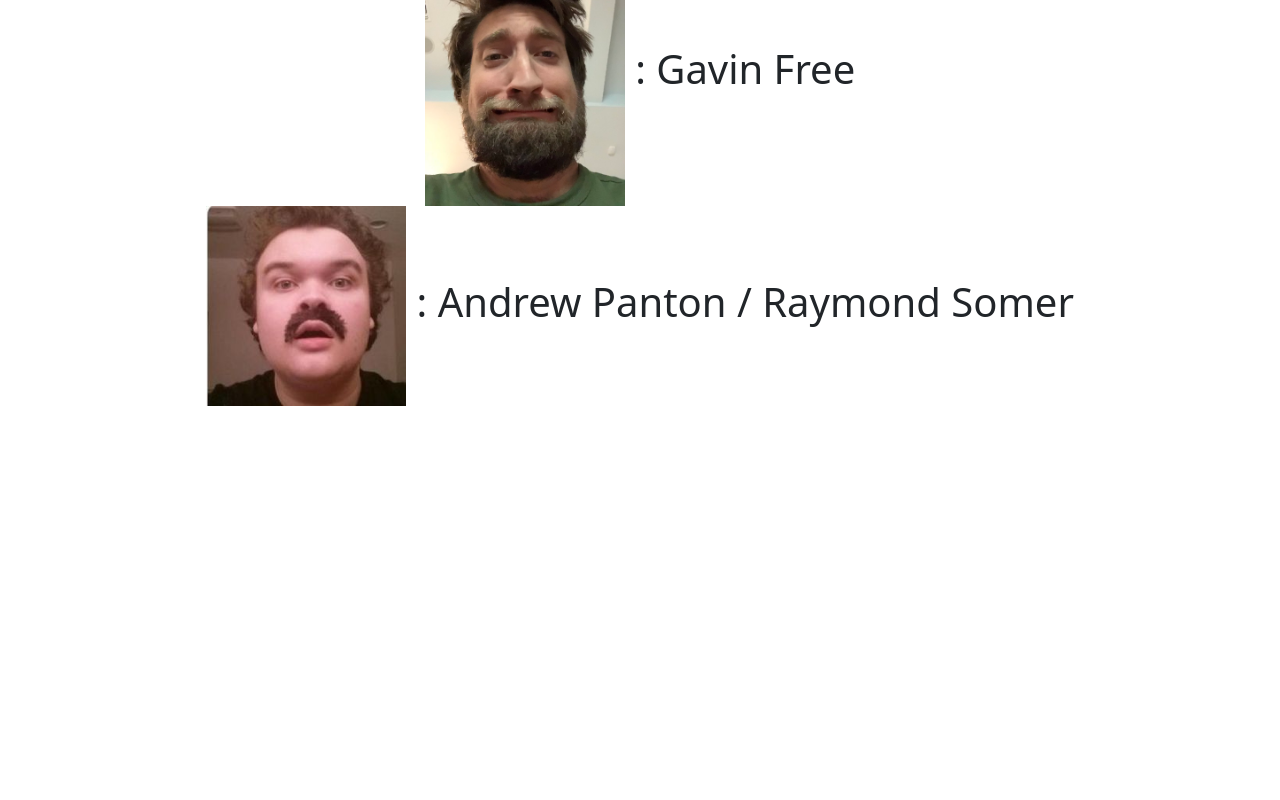
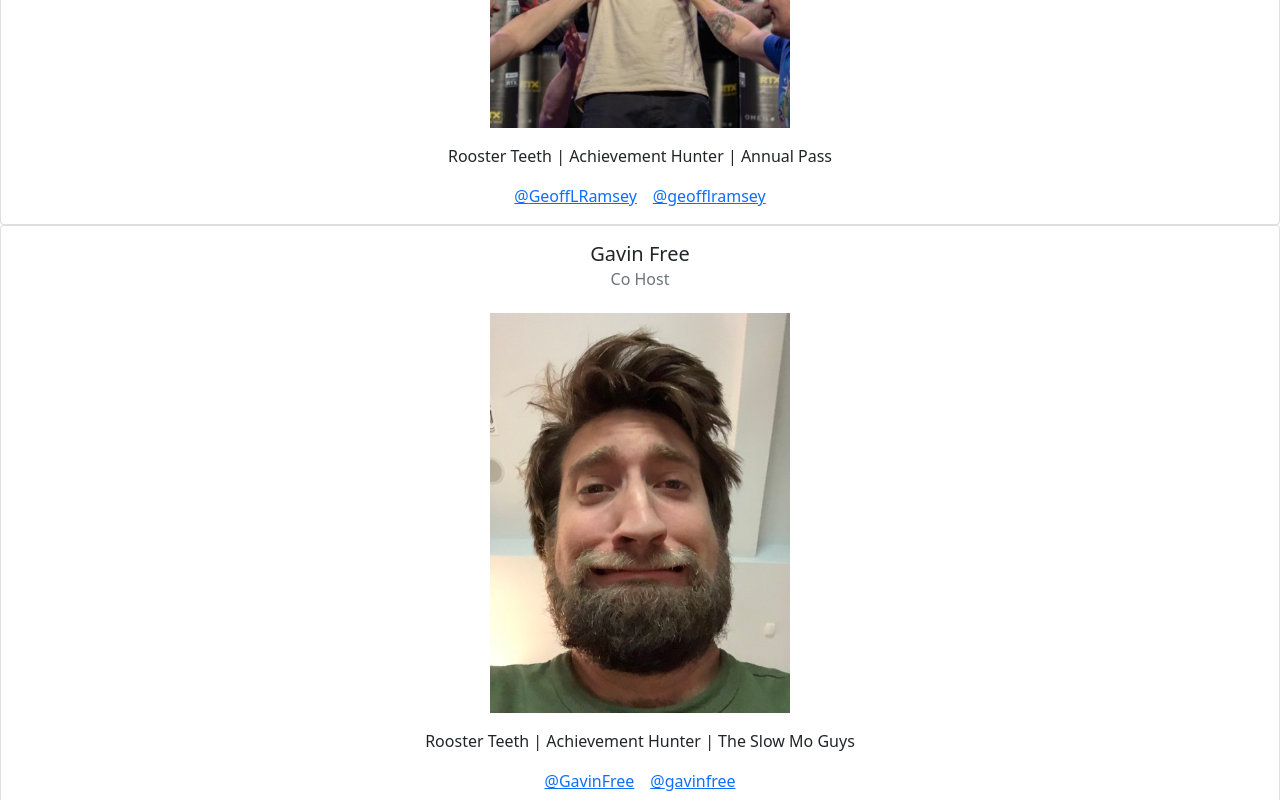
Before and after one commit to joeEscob1023/fkface, a React (Create React App) app in the folder fkface/: page /cast in a window 1280 px wide. Shown: the part 540-1340 px from the top of the page. Before the commit the page ends 954 px from the top, so only its background shows below. Built offline with nearby package versions, Linux system fonts and the light colour scheme.

Commit message:
links are working and cards look great

```diff
--- a/fkface/src/App.css
+++ b/fkface/src/App.css
@@ -57,6 +57,10 @@
   margin-top: 1%;
 }
 
+.image-margin {
+  margin: 0 auto;
+}
+
 .logo {
   width: 12%;
   color: black;
--- a/fkface/src/Components/Cast.js
+++ b/fkface/src/Components/Cast.js
@@ -1,17 +1,30 @@
 import React from "react";
+import {
+  Card, CardText, CardBody, CardLink,
+  CardTitle, CardSubtitle
+} from 'reactstrap';
 
 const Cast = ({castArray}) => {
   console.log(castArray);
   return (
     <div>
-      <h1>{castArray.map((cast, id) => {
+      {castArray.map((cast, id) => {
         return (
-          <div key={id}>
-            {cast.image} : {cast.name}
-
-          </div>
+          <Card key={id}>
+          <CardBody>
+            <CardTitle tag="h5">{cast.name}</CardTitle>
+            <CardSubtitle tag="h6" className="mb-2 text-muted">{cast.status}</CardSubtitle>
+          </CardBody>
+          {/* <img width="100%" src={cast.image} alt="Card image cap" /> */}
+          {cast.image}
+          <CardBody>
+            <CardText>{cast.otherProductions}</CardText>
+            <CardLink href={`https://twitter.com/${cast.twitterHandle}`}>@{cast.twitterHandle}</CardLink>
+            <CardLink href={`https://www.instagram.com/${cast.instagramHandle}/?hl=en`}>@{cast.instagramHandle}</CardLink>
+          </CardBody>
+        </Card>
         )
-      })}</h1>
+      })}
     </div>
   );
 };
--- a/fkface/src/Data/Cast.js
+++ b/fkface/src/Data/Cast.js
@@ -6,37 +6,37 @@ import Gavin from "../Assets/Gavin.jpeg";
 export default [
   {
     id: uuid(),
-    image: <img width={200} src={Geoff} />,
+    image: <img width={300} src={Geoff} className="image-margin"/>,
     name: "Geoff Ramsey",
     status: "Host",
-    twitterHandle: "@GeoffLRamsey",
-    instagramHandle: "@geofflramsey",
-    otherProductions: ["Rooster Teeth", "Achievement Hunter", "Annual Pass"],
+    twitterHandle: "GeoffLRamsey",
+    instagramHandle: "geofflramsey",
+    otherProductions: ["Rooster Teeth | ", "Achievement Hunter | ", "Annual Pass"],
   },
   {
     id: uuid(),
-    image: <img width={200} src={Gavin} />,
+    image: <img width={300} src={Gavin} className="image-margin"/>,
     name: "Gavin Free",
     status: "Co Host",
-    twitterHandle: "@GavinFree",
-    instagramHandle: "@gavinfree",
+    twitterHandle: "GavinFree",
+    instagramHandle: "gavinfree",
     otherProductions: [
-      "Rooster Teeh",
-      "Achievement Hunter",
+      "Rooster Teeth | ",
+      "Achievement Hunter | ",
       "The Slow Mo Guys",
     ],
   },
   {
     id: uuid(),
-    image: <img width={200} src={Andrew} />,
+    image: <img width={300} src={Andrew} className="image-margin"/>,
     name: "Andrew Panton / Raymond Somer",
     status: "Co Host",
-    twitterHandle: "@andrewpanton",
+    twitterHandle: "andrewpanton",
     instagramHandle: "Doesn't have one",
     otherProductions: [
-      "Rooster Teeth",
-      "Achievement Hunter",
-      "Garfield Racing Champion",
+      "Rooster Teeth | ",
+      "Achievement Hunter | ",
+      "Garfield Racing Champion | ",
       "Pencil Eater",
     ],
   },
```
